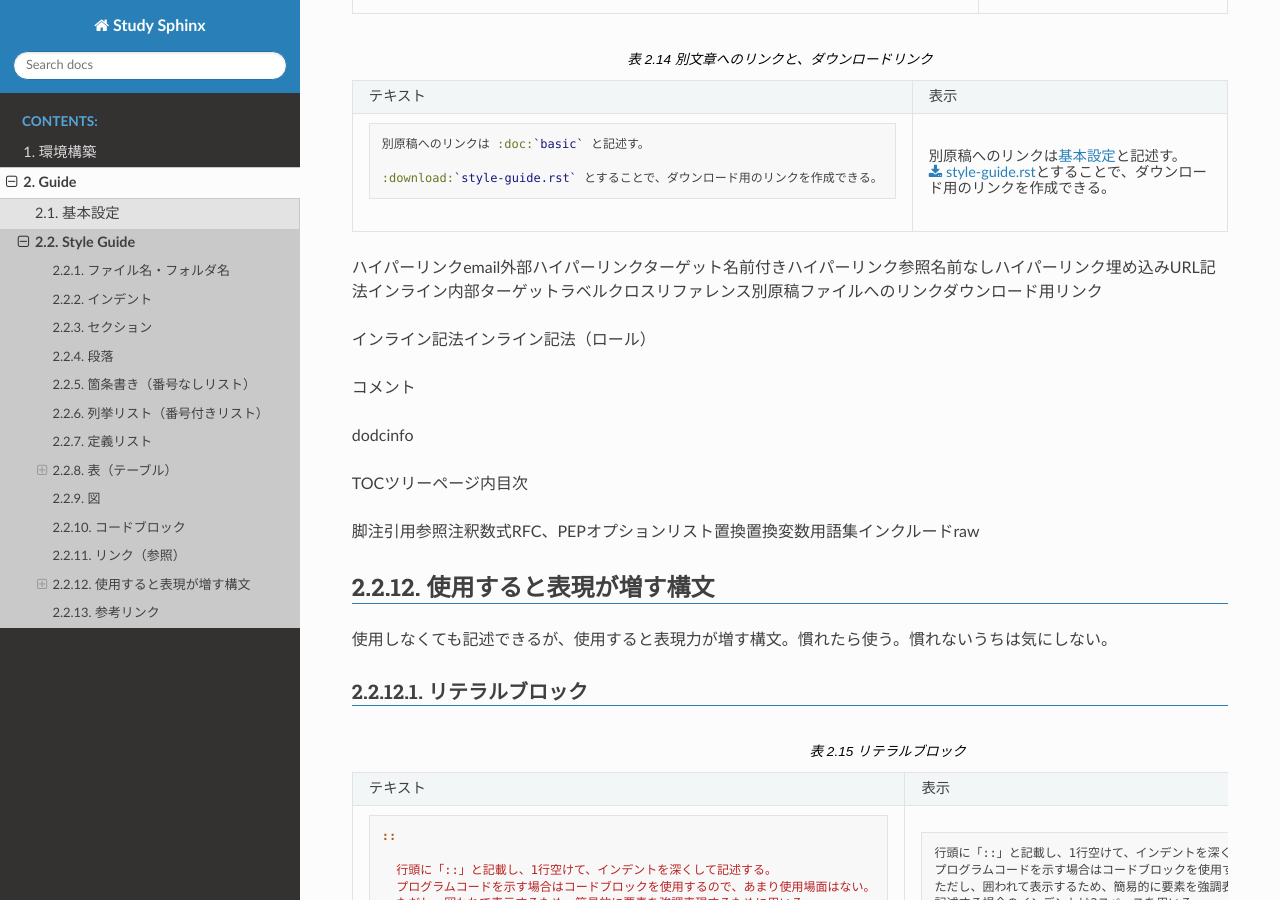
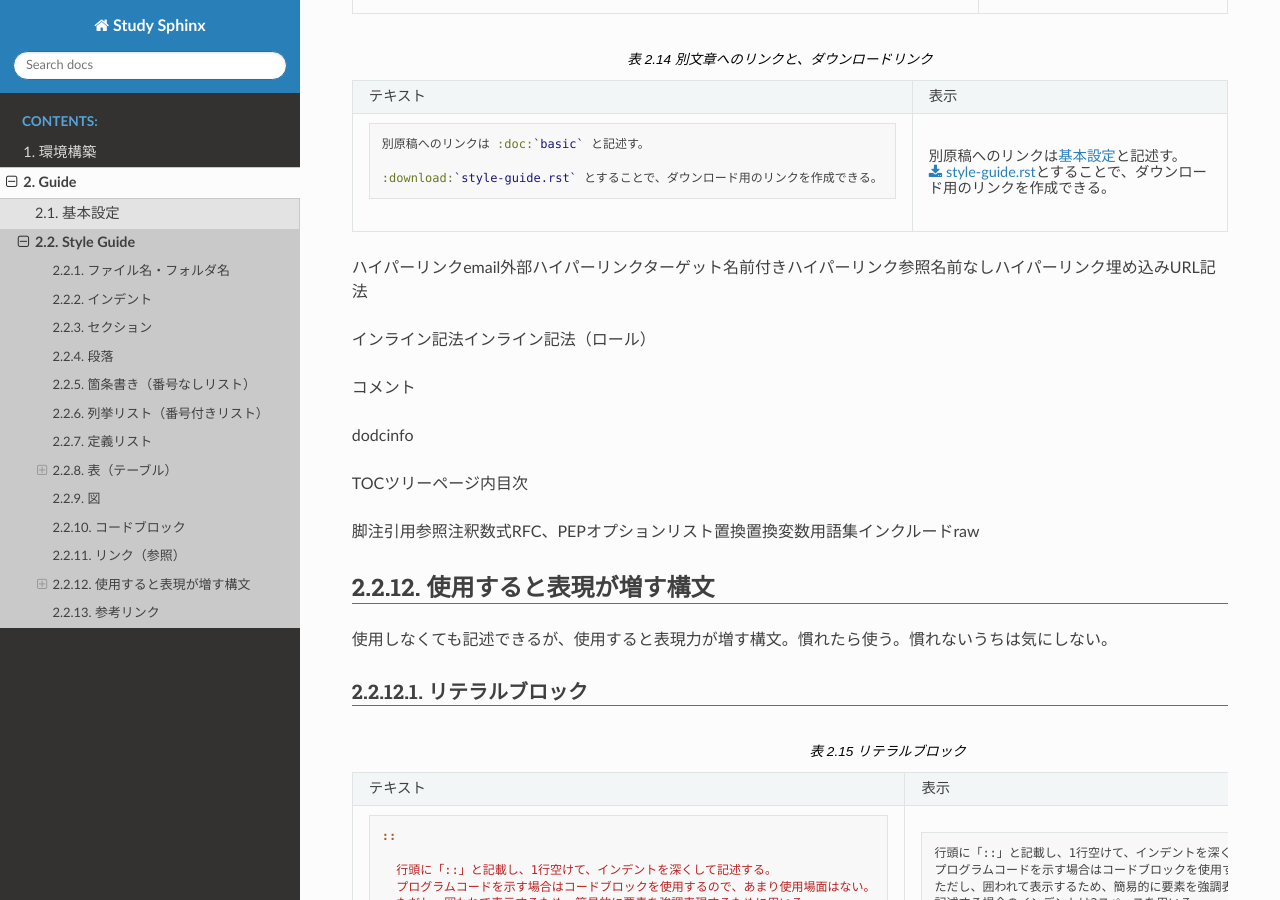
Before and after one commit to kkAyataka/study-sphinx, a Sphinx documentation site: the page built from doc/guide/style-guide.rst, in a window 1280 px wide and 900 px high, scrolled down 6852 px. Built offline with Sphinx 7.4.7 and the Read the Docs theme 2.0.0, drawn with Linux system fonts in a browser that asks for light colours.

Commit message:
Adjust note

```diff
--- a/doc/guide/style-guide.rst
+++ b/doc/guide/style-guide.rst
@@ -235,11 +235,8 @@ email
 名前付きハイパーリンク参照
 名前なしハイパーリンク
 埋め込みURL記法
-インライン内部ターゲット
-ラベル
-クロスリファレンス
-別原稿ファイルへのリンク
-ダウンロード用リンク
+
+
 
 インライン記法
 インライン記法（ロール）
```
